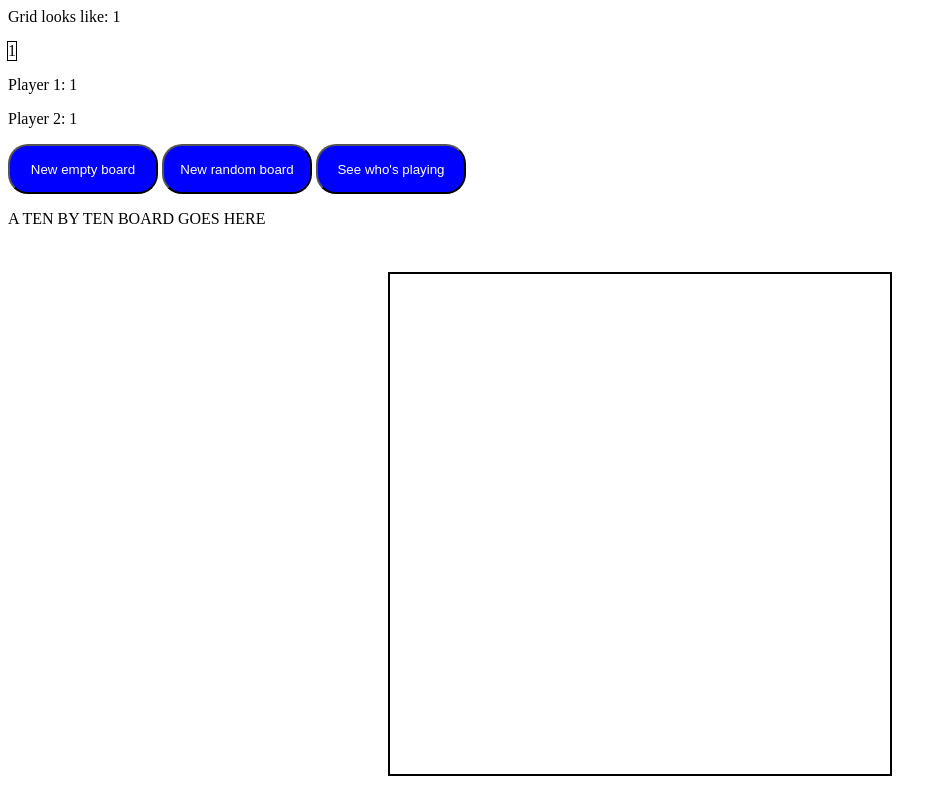
After one commit to a-gheorghe/battleship, a Node project: template views/board.hbs in a window 1280 px wide. The commit adds this page. Shown: the whole page, without its empty margins (0-948 px from the left). Run offline with Node 20 templates, Linux system fonts and the light colour scheme; the template is opened without the code that fills it: most values are stand-ins (such as "Sample title", 1, 10 or a date in 2020); some libraries are stand-ins or nearby versions.

Commit message:
two players per game, can create board and squares

```diff
--- a/public/css/styles.css
+++ b/public/css/styles.css
@@ -1,4 +1,57 @@
+h1 {
+  color: blue;
+}
+
 .top {
   background-color: black;
-  color: red;
+  color: blue;
+  height: 100px;
+  line-height: 120px;
+  text-align: center;
+  font-size: 50px;
 }
+/*
+.home-inner-container {
+  display: flex;
+} */
+
+#playGameForm {
+}
+
+#battleshipPicture {
+  height: 300px;
+  width: 500px;
+}
+
+.button {
+  color: white;
+  background-color: blue;
+  border-radius: 20px;
+  height: 50px;
+  width: 150px;
+}
+
+#playerOneButton {
+}
+
+#playerTwoButton {
+}
+
+#container {
+  position: relative;
+  top: 30px;
+  outline: 2px solid black;
+  margin: auto;
+  height: 500px;
+  width: 500px;
+  padding: 0;
+  border: none;
+}
+
+.grid {
+  margin: 0;
+  padding: 0;
+  border: none;
+  outline: 1px solid black;
+  display: inline-block;
+}
--- a/public/script.js
+++ b/public/script.js
@@ -1,5 +1,81 @@
+
 $(document).ready(function() {
   $('#banner').on('click', function(event) {
     $(this).toggleClass('top');
   });
+
+  // $('#playBattleshipButton').on('click', function(event) {
+  //   axios.get('/newGame')
+  // })
+
+
+  $('#playerOneButton').on('click', function(event) {
+    // $(this).hide();
+    axios.post('/newPlayerOne')
+    .then(response => {
+      console.log('here is my player One response', response)
+      document.location.href = response.data.redirect
+    })
+    .catch((error) => {
+      console.log(error)
+    });
+  });
+
+
+
+  $('#playerTwoButton').on('click', function(event) {
+    // $(this).hide();
+    axios.post('/newPlayerTwo')
+    .then(response => {
+      console.log('here is my player 2 response', response)
+      document.location.href = response.data.redirect
+    })
+    .catch((error) => {
+      console.log(error)
+    });
+  });
+
+
+  // function createBoard(){
+  //   for (y = 0; y < 10; y++){
+  //     for (var x = 0; x < 10; x++){
+  //       $('#container').append("<div class='grid'></div>");
+  //     }
+  //   }
+  //   $(".grid").width(960/10);
+  //   $(".grid").height(960/10);
+  // }
+
+  $('#emptyBoardButton').on('click', function(event) {
+    for (var y = 0; y < 10; y++){
+      for (var x = 0; x < 10; x++){
+        $('#container').append(`<div id='${x},${y}' class='grid'></div>`);
+      }
+    }
+    $(".grid").width(500/10);
+    $(".grid").height(500/10);
+  });
+
+  $('#randomBoardButton').on('click', function(event) {
+    console.log('button pressed')
+    for (var y = 0; y < 10; y++){
+      for (var x = 0; x < 10; x++){
+        $('#container').append(`<div id='${x},${y}' class='grid'></div>`);
+      }
+    }
+    $(".grid").width(500/10);
+    $(".grid").height(500/10);
+  });
+
+  $('#findAllPlayersButton').on('click', function(event) {
+    console.log('find all players button pressed')
+    axios.get('/findGamePlayers')
+    .then(response => {
+      console.log('Here are all the players:', response)
+    })
+    .catch(err => {
+      console.log(err)
+    })
+  })
+
 });
--- a/server.js
+++ b/server.js
@@ -1,53 +1,189 @@
 const express = require('express');
-const app = express(); // this creates a new instance of express? whats the constructor? could I just use express() instead of app in my code or would that be wrong becuase a new instance each time?
+const app = express();
+const path = require('path');
+const bodyParser = require('body-parser');
+const expressSession = require('express-session');
+const { Game, Board, Player, Square, Ship, Sequelize } = require('./models');
+const sequelize = new Sequelize(process.env.DATABASE_URL)
+const hbs = require('express-handlebars')({ extname: '.hbs' });
 
-const path = require('path');
+app.engine('hbs', hbs);
+app.set('views', path.join(__dirname, 'views'));
+app.set('view engine', 'hbs');
+app.use(bodyParser.json());
+app.use(bodyParser.urlencoded({ extended: false }));
+app.use(express.static(path.join(__dirname, 'public')));
+app.use(expressSession({ secret: 'secretAna' }))
 
-//bodyParser gives us access to req.body
-const bodyParser = require('body-parser');
-// this tells bodyparser to turn form posts into req.body
-app.use(bodyParser.urlencoded({ extended: false }))
+// ROUTES
 
-const mongoose = require('mongoose')
-mongoose.connect(process.env.MONGODB_URI)
+// Homepage
+app.get('/', (req,res) => {
+  res.render('home');
+});
+
+// Play battleship button
+app.post('/newGame', (req, res) => {
+  // check Player table to see if there are any games with one player
+  // if that array.length === 0, then create new game
+  // else set req.session.gameId = array[0].gameId
+  var q = 'SELECT "gameId" FROM (SELECT "gameId", COUNT("gameId") FROM Players GROUP BY "gameId") as a WHERE count = 1;'
+  sequelize.query(q, { model: Player })
+  .then(players => {
+    console.log('PLAYERS', players)
+    if (players.length === 0){
+      Game.create({ inProgress: true })
+      .then(game => {
+        req.session.gameId = game.dataValues.id
+        console.log('actually in here', req.session)
+        res.render('player', { gameId: req.session.gameId, session: req.session });
+      });
+    } else {
+      req.session.gameId = players[0].dataValues.gameId
+      console.log('in here', req.session)
+      res.render('player', { gameId: req.session.gameId, session: req.session })
+    }
+  })
+});
+
+// add player1 to game
+app.post('/newPlayerOne', (req, res) => {
+  Player.create({ gameId: req.session.gameId })
+  .then(player => {
+    req.session.playerOneId = player.dataValues.id;
+    res.json( { redirect: '/boardOne', player1Id: req.session.playerOneId, gameId: req.session.gameId });
+  });
+});
+
+// add player2 to game
+app.post('/newPlayerTwo', (req, res) => {
+  Player.create({ gameId: req.session.gameId })
+  .then(player => {
+    req.session.playerTwoId = player.dataValues.id;
+    res.json( { redirect: '/boardTwo', playerTwoId: req.session.playerTwoId, gameId: req.session.gameId });
+  });
+});
+
+app.get('/boardOne', (req, res) => {
+  console.log('here')
+  Board.create({ gameId: req.session.gameId, playerId: req.session.playerOneId })
+  .then(board => {
+    req.session.boardOneId = board.dataValues.id
+
+    var height = 10;
+    var width = 10;
+    var grid = []
+    var promises = []
+
+    for (var y = 0; y < height; y++){
+      grid.push([])
+      for (var x = 0; x < width; x++){
+        var square = Square.create( { boardId: req.session.boardOneId, hitStatus: false, locationRow: x, locationColumn: y })
+        grid[y].push(square)
+      }
+      promises.push(Promise.all(grid[y]))
+    }
+
+    Promise.all(promises).then((result) => {
+      req.session.grid = result;
+      console.log('req grid', req.session.grid)
+      res.render('board', {grid: req.session.grid, playerOneId: req.session.playerOneId, playerTwoId: req.session.playerTwoId, gameId: req.session.gameId })
+    })
+
+    // Promise.all(grid)
+    // .then((result) => {
+    //   var count = 0, temp = [];
+    //   req.session.grid = result.reduce((arr1, square) => {
+    //     if (count < 10) {
+    //       temp.push(square);
+    //       count++;
+    //     } else {
+    //       count = 0;
+    //       arr1.push(temp);
+    //       temp = [];
+    //     }
+    //
+    //     return arr1;
+    //   }, [])
+    //   console.log('req grid', req.session.grid)
+    //   res.render('board', {grid: req.session.grid, playerOneId: req.session.playerOneId, playerTwoId: req.session.playerTwoId, gameId: req.session.gameId })
+    // })
+  })
+});
+
+app.get('/boardTwo', (req, res) => {
+  console.log('hi');
+  Board.create({ gameId: req.session.gameId, playerId: req.session.playerOneId })
+  .then(board => {
+    req.session.boardOneId = board.dataValues.id
+
+    var height = 10;
+    var width = 10;
+    var grid = []
+
+    for (var y = 0; y < height; y++){
+      grid.push([])
+      for (var x = 0; x < width; x++){
+        var square = Square.create( { boardId: req.session.boardOneId, hitStatus: false, locationRow: x, locationColumn: y })
+          grid[y].push(square)
+      }
+    }
+    req.session.grid = grid
+  })
+  console.log('req grid', req.session.grid)
+  res.render('board', {grid: req.session.grid, playerOneId: req.session.playerOneId, playerTwoId: req.session.playerTwoId, gameId: req.session.gameId })
+});
+// find all players in game
+// SQL Query: count
+
+// app.get('/findGamePlayers', (req, res) => {
+//   console.log('finding players', req.session.gameId)
+//   Player.findAll({
+//     group: ['id', 'gameId']
+//   })
+//   .then(resp => {
+//     res.json(resp);
+//   })
+//   .catch(err => console.log(err)
+// });
+
+app.get('/findGamePlayers', (req, res) => {
+  console.log("HELLO I AM HERE")
+  console.log('req.session', req.session.gameId)
+
+  var q = `SELECT "id" FROM Players WHERE "gameId" = ${req.session.gameId}`
+
+  sequelize.query(q, { model: Player })
+  .then(players => {
+    console.log('players array?', players)
+    res.json({ players: players })
+  })
+})
+
+app.get('/boardOneStatus', (req, res) => {
+  // every 5 seconds,
+})
 
 
-// to see if connection has succeeded or failed
-mongoose.connection.on('connected', () => {
-  console.log('Success! Conntected to MongoDB')
+
+
+
+// Place a ship on the board
+
+// res.render will automatically look in the views folder for the file named after the render call
+app.get('/allBoards', (req, res) => {
+
 });
 
-mongoose.connection.on('error', (err) => {
-  console.log('Error connecting to MongoDB' + err);
-  process.exit(1)
+app.get('/placeShip', (req, res) => {
+
 });
 
-// public is the folder name
-// if a request requires a specific file, chekc the public folder for it
-// if it is there, serve it from there
-// express static specifically serves index.html on slack so the first get request is not actually required
-app.use(express.static('public'));
+// Create a random board with ships already placed
+app.get('/randomBoard', (req, res) => {
 
-// app.get('/', (req, res) => {
-//   res.sendFile(path.join(__dirname, 'index.html'));
-// });
+})
 
-app.get('/newGame', (req, res) => {
-  res.sendFile(path.join(__dirname, 'public', 'newGame.html'));
-})
-// *** Don't need these anymore because of the express.static('public') call****
-// app.get('/styles.css', (req, res) => {
-//   res.sendFile(path.join(__dirname, './styles.css'));
-// });
-//
-// app.get('/script.js', (req, res) => {
-//   res.sendFile(path.join(__dirname, './script.js'));
-// });
-// *****************************************************************************
 
-app.post('/newGame', (req,res) => {
-  console.log(req.body);
-  res.send('here is your post');
-});
 
 app.listen(3000, () => console.log('Example app listening on port 3000!'))
--- /dev/null
+++ b/views/board.hbs
@@ -0,0 +1,32 @@
+<html>
+  <head>
+    <meta charset="utf-8">
+    <title> New Game </title>
+    <link rel="stylesheet" href="./css/styles.css"/>
+    <script src="https://unpkg.com/axios/dist/axios.min.js"></script>
+    <script src="http://code.jquery.com/jquery-3.3.1.slim.min.js"></script>
+    <script type="text/javascript" src="./script.js"></script>
+  </head>
+  <body>
+
+    <p> Grid looks like: {{ grid }} </p>
+    <div>
+      {{#each grid}}
+      <div class='grid'> {{this}} </div>
+      {{/each}}
+    </div>
+    <!-- <p> Game ID: {{ gameId }} </p> -->
+    <p> Player 1: {{ playerOneId }} </p>
+    <p> Player 2: {{ playerTwoId }} </p>
+
+
+
+
+      <button class="button" id = "emptyBoardButton"> New empty board </button>
+      <button class="button" id = "randomBoardButton"> New random board </button>
+      <button class="button" id = "findAllPlayersButton"> See who's playing </button>
+      <p> A TEN BY TEN BOARD GOES HERE </p>
+
+      <div id="container"></div>
+  </body>
+</html>
```
Also changed, not shown: models.js (added, +124 -0 lines), package.json (+7 -1 lines), public/index.html (deleted, +0 -15 lines), public/newGame.html (deleted, +0 -7 lines), sync.js (added, +11 -0 lines), views/home.hbs (added, +20 -0 lines), views/player.hbs (added, +27 -0 lines).
